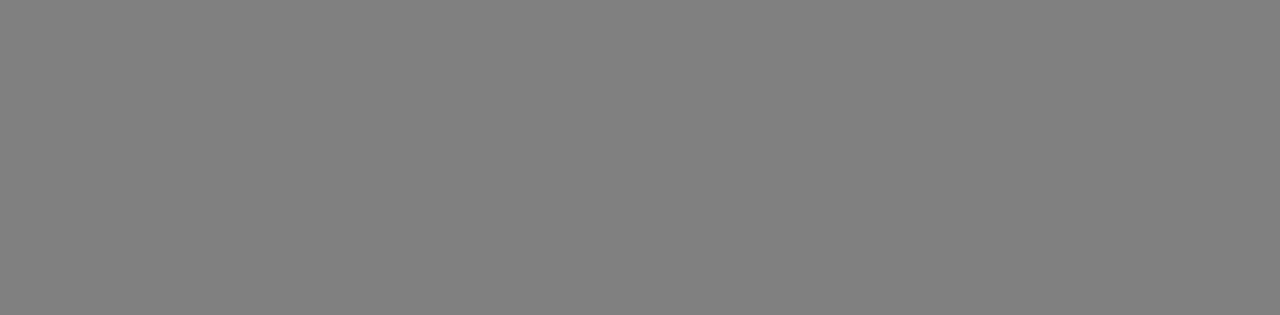
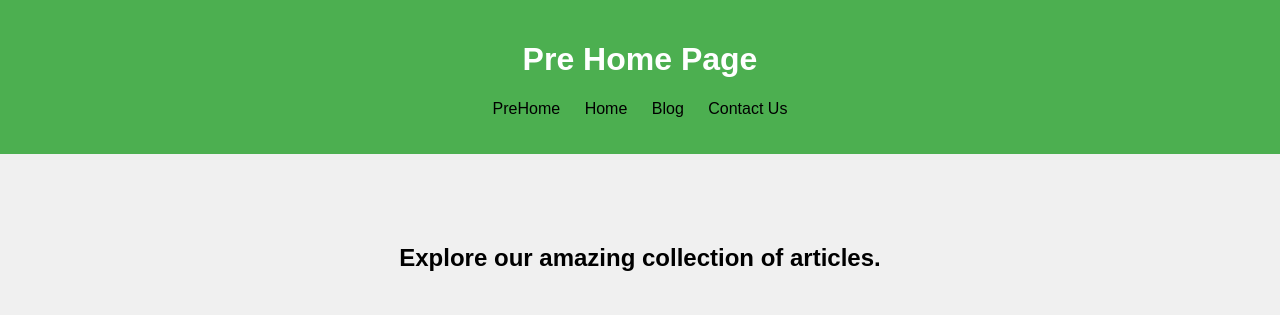
Before and after one commit to juni0414/Blogging-Website, a website: page src/index.html in a window 1280 px wide. Drawn offline with Linux system fonts and the light colour scheme.

Commit message:
add prehomepage and fixed css

```diff
--- a/src/index.html
+++ b/src/index.html
@@ -1,13 +1,27 @@
 <!DOCTYPE html>
 <html lang="en">
 <head>
-    <meta charset="UTF-8">
-    <meta name="viewport" content="width=device-width, initial-scale=1.0">
-    <link rel="stylesheet" href="../syles/index.css">
-
-    <title>Document</title>
+  <meta charset="UTF-8">
+  <meta name="viewport" content="width=device-width, initial-scale=1.0">
+  <title>Home</title>
+  <link rel="stylesheet" href="../syles/index.css">
 </head>
 <body>
+  <header id="main-header">
+    <h1>Pre Home Page </h1>
+      <nav>
+      <ul>
+        <li><a href="../src/index.html">PreHome</a></li>
+        <li><a href="../src/homepage.html">Home</a></li>
+        <li><a href="../src/blog.html">Blog</a></li>
+        <li><a href="../src/contact.html">Contact Us</a></li>
+      </ul>
+    </nav>
+  </header>
+  <section>
+    <h2> Explore our amazing collection of articles.</h2>
 
+
+  </section>
 </body>
 </html>
--- a/syles/index.css
+++ b/syles/index.css
@@ -1,3 +1,39 @@
-body{
-    background-color: gray;
-}
+body {
+    font-family: Arial, sans-serif;
+    margin: 0;
+    padding: 0;
+    background-color: #f0f0f0;
+  }
+
+  header {
+    background-color: #4caf50;
+    padding: 20px;
+    text-align: center;
+  }
+
+  header h1 {
+    color: white;
+  }
+
+  nav ul {
+    list-style: none;
+    padding: 0;
+  }
+
+  nav li {
+    display: inline;
+    margin: 0 10px;
+  }
+
+  nav a {
+    text-decoration: none; /* Removes underline */
+    color: black; /* Sets the link color to black */
+  }
+
+  section {
+    padding: 20px;
+    display: flex;
+    align-items: center;
+    justify-content: center;
+    margin: 50px;
+  }
```
Also changed, not shown: src/blog.html (+1 -0 lines), src/contact.html (+1 -0 lines), src/homepage.html (+1 -0 lines), .github/workflows/deploy-development.yaml, .github/workflows/pr-validation.yaml.
